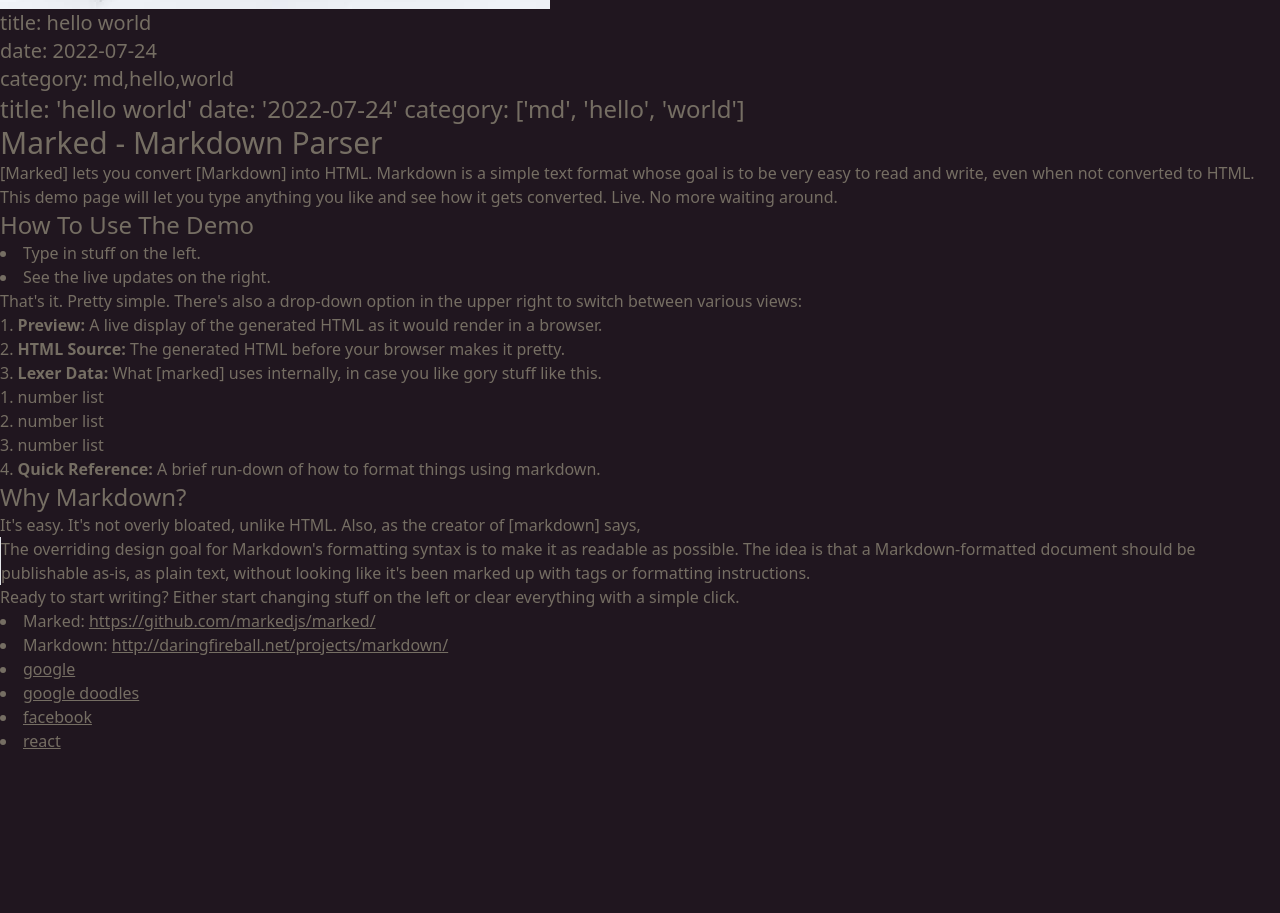
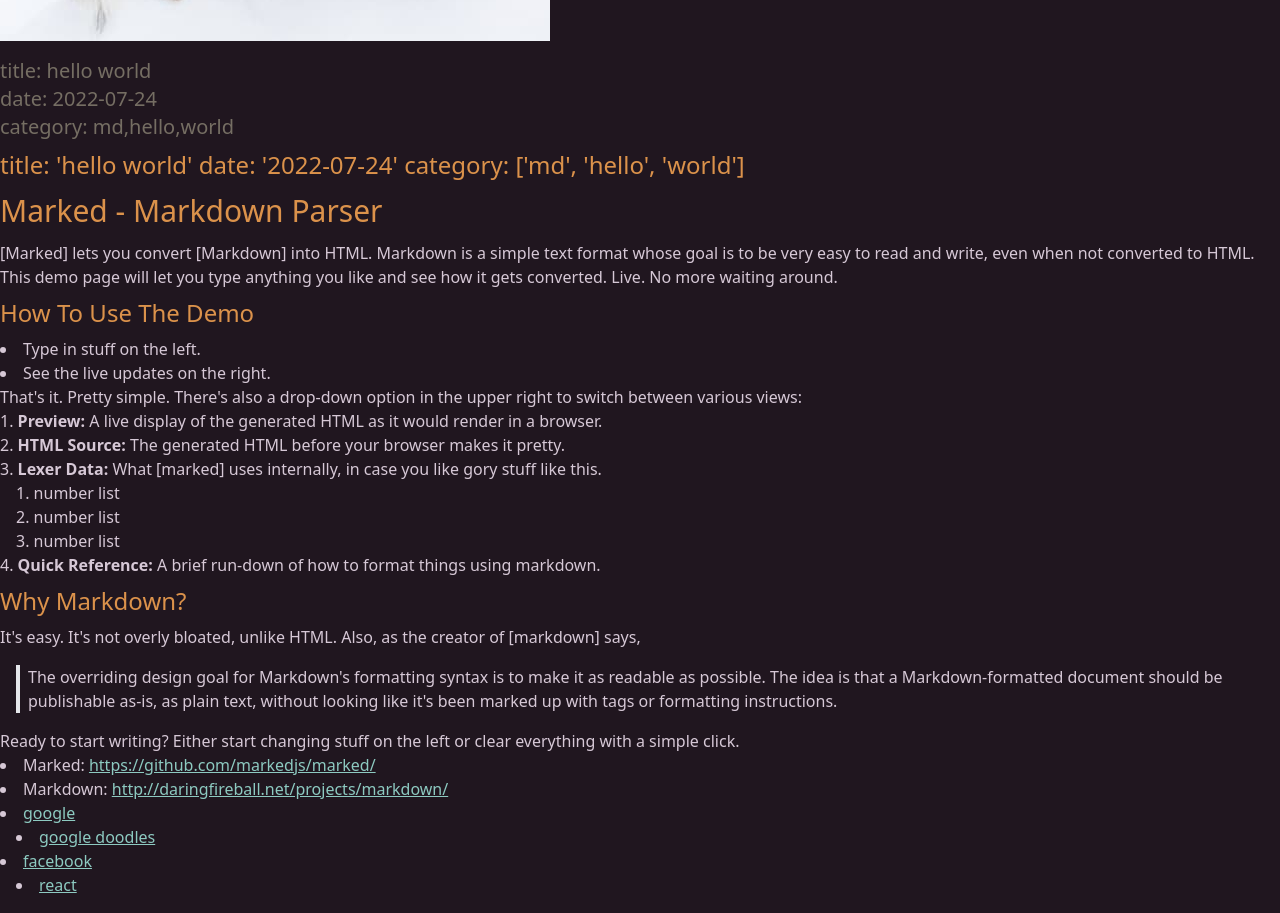
Before and after one commit to tzynwang/next-blog-v2, a Next.js app: page / in a window 1280 px wide. Shown: the part 534-1447 px from the top of the page. Before the commit the page ends 1287 px from the top, so only its background shows below. Built offline with nearby package versions, Linux system fonts and the light colour scheme.

Commit message:
[feat] style for nested list, quote

```diff
--- a/styles/globals.css
+++ b/styles/globals.css
@@ -2,20 +2,24 @@
 @tailwind components;
 @tailwind utilities;
 
+.postContentWrapper {
+  @apply text-base mb-4;
+  color: hsl(var(--nc));
+}
+
 .postContentWrapper h1 {
-  @apply text-3xl;
+  @apply text-3xl my-3;
+  color: hsl(var(--p));
 }
 
 .postContentWrapper h2 {
-  @apply text-2xl;
+  @apply text-2xl my-2;
+  color: hsl(var(--p));
 }
 
 .postContentWrapper h3 {
-  @apply text-xl;
-}
-
-.postContentWrapper p {
-  @apply text-base;
+  @apply text-xl my-1;
+  color: hsl(var(--p));
 }
 
 .postContentWrapper ol {
@@ -26,10 +30,20 @@
   @apply list-disc list-inside;
 }
 
+.postContentWrapper li > ul,
+.postContentWrapper li > ol {
+  @apply ml-4;
+}
+
 .postContentWrapper a {
   @apply underline;
+  color: hsl(var(--in));
 }
 
 .postContentWrapper blockquote {
-  @apply border-l;
+  @apply p-4;
 }
+
+.postContentWrapper blockquote > p {
+  @apply border-l-4 pl-2;
+}
```
